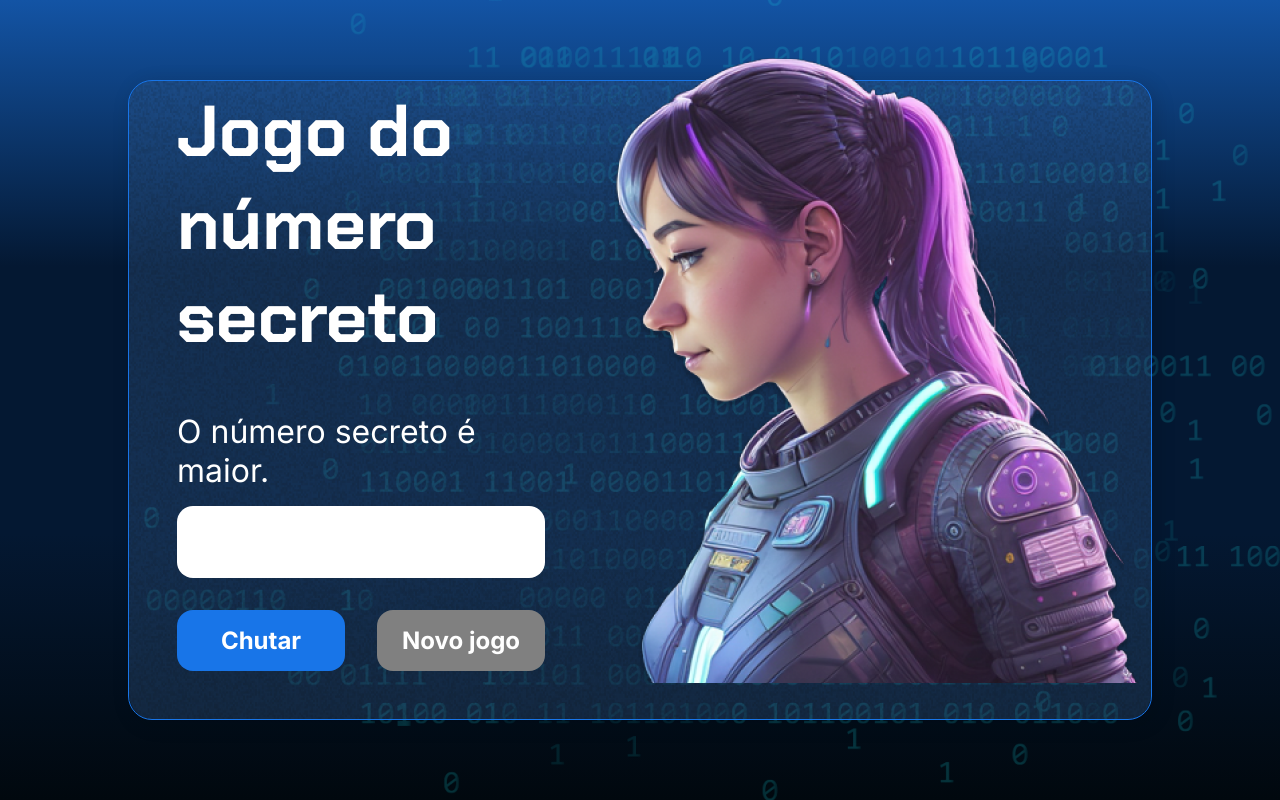
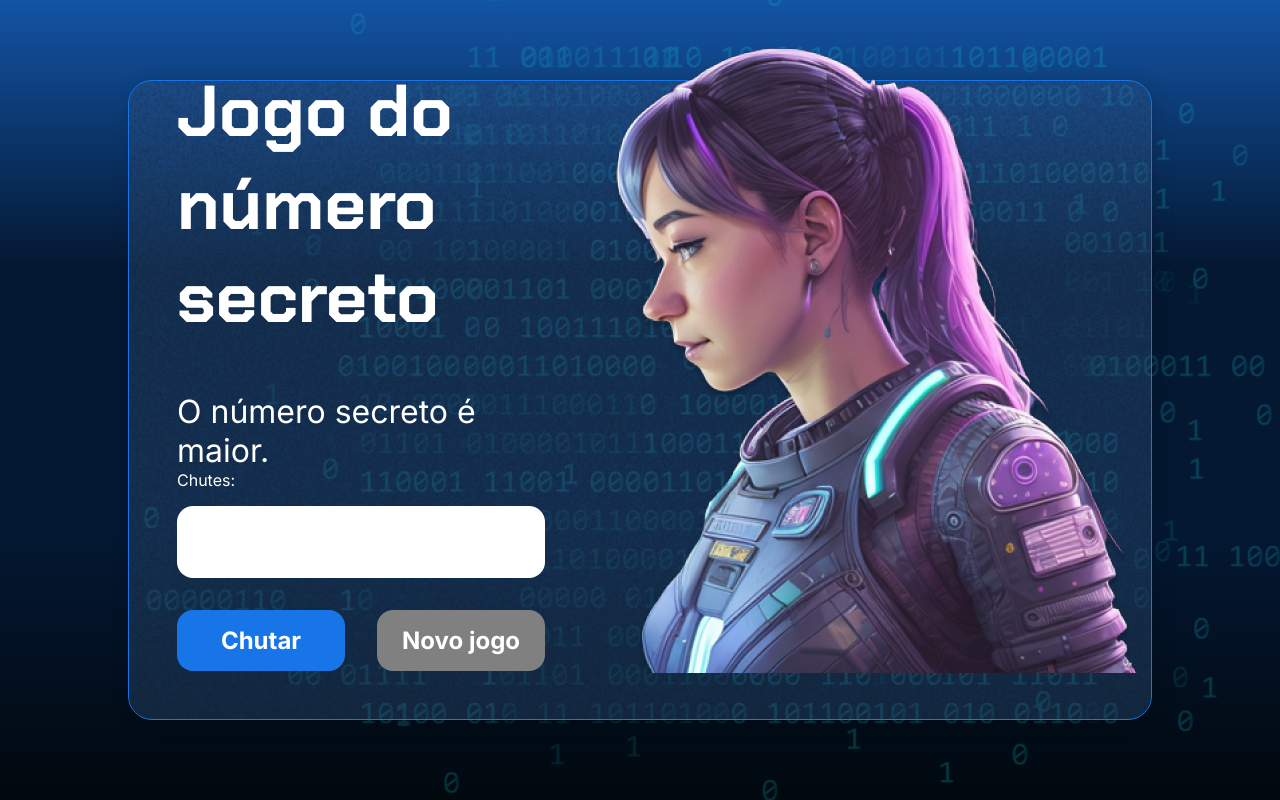
Before and after one commit to jeffao8P/numero_secreto_alura-git, a plain HTML site: page index.html in a window 1280 px wide. Both pictures are taken after a click on the button "Chutar". Drawn offline with Linux system fonts and the light colour scheme.

Commit message:
lista_de_chutes

```diff
--- a/app.js
+++ b/app.js
@@ -1,7 +1,7 @@
 function exibirTextoNaTela(tag, texto) {
     let campo = document.querySelector(tag);
     campo.innerHTML = texto;
-     if ('speechSynthesis' in window) {
+    if ('speechSynthesis' in window) {
         let utterance = new SpeechSynthesisUtterance(texto);
         utterance.lang = 'pt-BR';
         utterance.rate = 1.6;
@@ -11,9 +11,18 @@ function exibirTextoNaTela(tag, texto) {
     }
 }
 
+function exibirChute(chute) {
+    chutes.push(chute);
+    const historico = document.getElementById('historico-chutes');
+    historico.textContent = 'Chutes: ' + chutes.join(' - ');
+
+}
+
 function verificarChute() {
     let chute = document.querySelector('input').value;
     console.log(`chute ${tentativas}: ${chute}`);
+
+    exibirChute(chute);
 
     if (chute == numeroSecreto) {
         exibirTextoNaTela('h1', 'Acertou!');
@@ -23,9 +32,9 @@ function verificarChute() {
         document.getElementById('reiniciar').removeAttribute('disabled');
     } else {
         if (chute > numeroSecreto) {
-            exibirTextoNaTela('p', 'O número secreto é menor.');
+            exibirTextoNaTela('p', `O número secreto é menor.`);
         } else {
-            exibirTextoNaTela('p', 'O número secreto é maior.');
+            exibirTextoNaTela('p', `O número secreto é maior.`);
         }
         tentativas++;
         limparCampo();
@@ -68,6 +77,7 @@ function exibirMensagemInicial() {
 
 let nMax = 10000;
 let numerosSorteados = [];
+let chutes = [];
 let numeroSecreto = gerarNumeroAleatorio();
 let tentativas = 1;
 console.log(numeroSecreto);
--- a/index.html
+++ b/index.html
@@ -20,6 +20,7 @@
                 <div class="container__texto">
                     <h1></h1>
                     <p class="texto__paragrafo"></p>
+                    <p id="historico-chutes">Chutes:</p>
                 </div>
                 <input type="number" min="1" max="100" class="container__input">
                 <div class="chute container__botoes">
```
